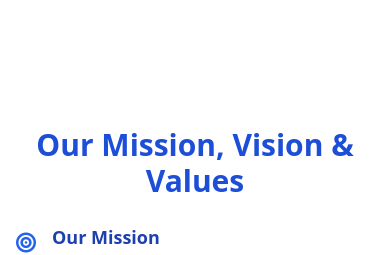
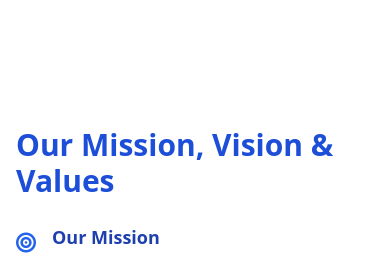
Before and after one commit to radytrainer/lotusoutreach-cambodia, a Vue app: page /about in a window 390 px wide. Shown: the part 2580-2835 px from the top of the page. Built offline with nearby package versions, Linux system fonts and the light colour scheme.

Commit message:
refactor feature/about:maked responsive Mission and Vision on the Tablet and update on the image size [LOC-125]

```diff
--- a/src/components/about/MissionVisionSection.vue
+++ b/src/components/about/MissionVisionSection.vue
@@ -5,7 +5,7 @@
     >
       <!-- Left Column: Mission/Vision Text -->
       <div class="lg:text-left">
-        <h2 class="text-3xl sm:text-4xl font-extrabold text-blue-700 mb-6 text-center">
+        <h2 class="text-3xl sm:text-4xl font-extrabold text-blue-700 mb-6">
           Our Mission, Vision & Values
         </h2>
         <div ref="principlesContainer">
@@ -31,7 +31,7 @@
 
       <!-- Right Column: Carousel -->
       <div
-        class="relative w-full h-72 sm:h-80 md:h-96 lg:h-[32rem] xl:h-[36rem] rounded-xl overflow-hidden"
+        class="relative w-full h-45 sm:h-50 md:h-[30rem] lg:h-[28rem] xl:h-[26rem] rounded-xl overflow-hidden"
       >
         <div
           ref="carouselContainer"
```
